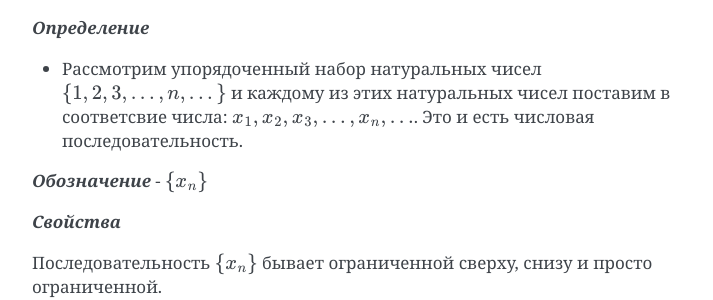
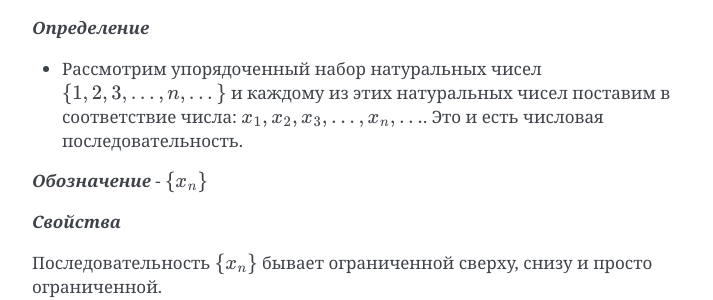
Before and after one commit to mephi-tex/mephi-tex, a Sphinx documentation site: the page built from docs/IVT_evening/mathematical-analysis.md, in a window 1280 px wide and 900 px high, scrolled down 2614 px. Shown: the part 179-479 px from the top of the window, without its empty margins (388-1101 px from the left). Built offline with Sphinx 7.4.7, drawn with Linux system fonts in a browser that asks for light colours; the version number could not be read and is left out; some of the changed text lies outside the part shown.

Commit message:
update mathematical-analysis.md

```diff
--- a/docs/IVT_evening/mathematical-analysis.md
+++ b/docs/IVT_evening/mathematical-analysis.md
@@ -98,7 +98,7 @@ $m^2 = 2n^2$ Т.к. $2n^2$ - четное, то и $m^2$ - четное, а сл
 
 ***Определение***
 
-- Рассмотрим упорядоченный набор натуральных чисел$\{1, 2, 3, ..., n, ...\}$ и каждому из этих натуральных чисел поставим в соответсвие числа: $x_{1}, x_{2}, x_{3}, ... , x_{n}, ...$. Это и есть числовая последовательность.
+- Рассмотрим упорядоченный набор натуральных чисел$\{1, 2, 3, ..., n, ...\}$ и каждому из этих натуральных чисел поставим в соответствие числа: $x_{1}, x_{2}, x_{3}, ... , x_{n}, ...$. Это и есть числовая последовательность.
 
 
 ***Обозначение*** - $\{x_{n}\}$
```
Also changed, not shown: other parts of docs/IVT_evening/mathematical-analysis.md (+1 -1 lines), docs/contributors.md (+13 -0 lines).
